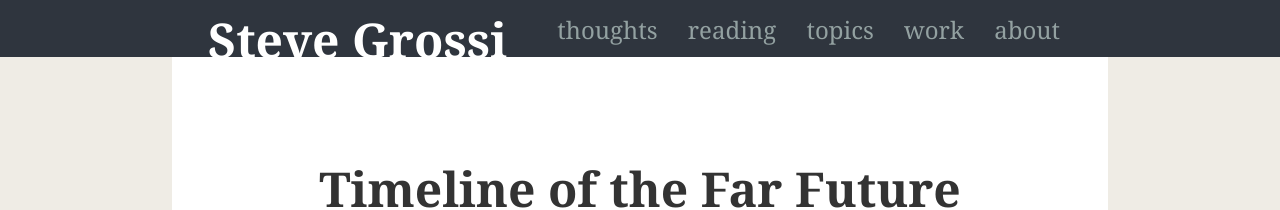
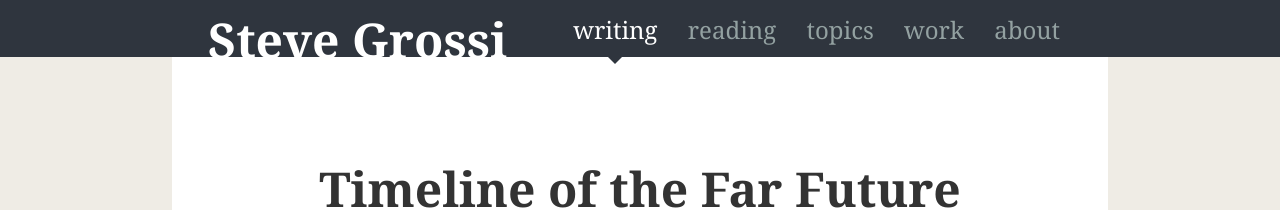
Before and after one commit to stevegrossi/blog, a Jekyll site: the page built from _posts/2012-12-27-timeline-of-the-far-future.md, in a window 1280 px wide. Shown: the top 210 px of the page. Built offline with Jekyll 4.4.1, drawn with Linux system fonts in a browser that asks for light colours; some web fonts are replaced.

Commit message:
Rename “thoughts” to “writing” in nav to mirror “reading”
And highlight “writing” in nav on post pages

```diff
--- a/_layouts/default.html
+++ b/_layouts/default.html
@@ -16,7 +16,7 @@
         </a>
         <ul class="SiteHeader-navList">
           <li class="SiteHeader-navItem">
-             <a class="SiteHeader-navLink {% if page.url == "/" or page.url contains "/page/" %}SiteHeader-navLink--current{% endif %}" href="/">thoughts</a>
+             <a class="SiteHeader-navLink {% if page.url == "/" or page.path contains "_posts" %}SiteHeader-navLink--current{% endif %}" href="/">writing</a>
           </li>
           <li class="SiteHeader-navItem">
              <a class="SiteHeader-navLink {% if page.url contains "/on/books" %}SiteHeader-navLink--current{% endif %}" href="/on/books">reading</a>
```
